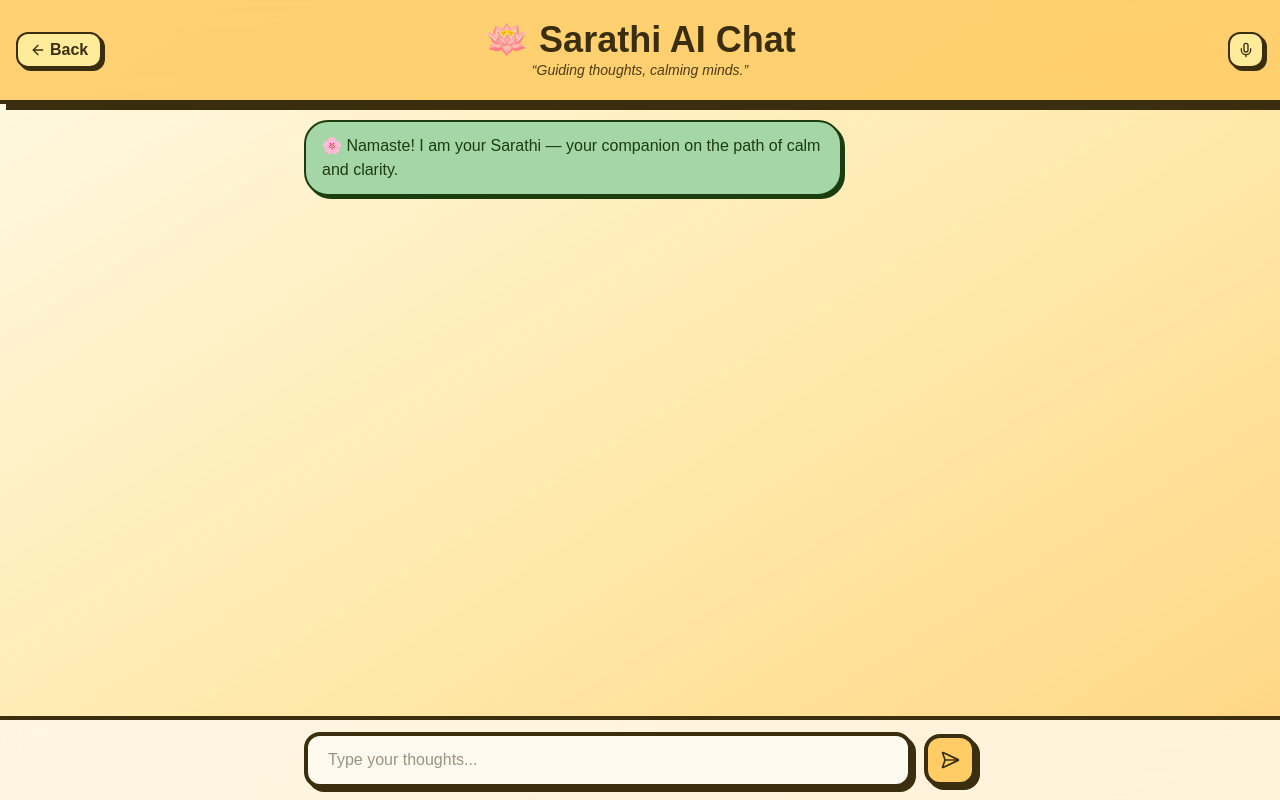
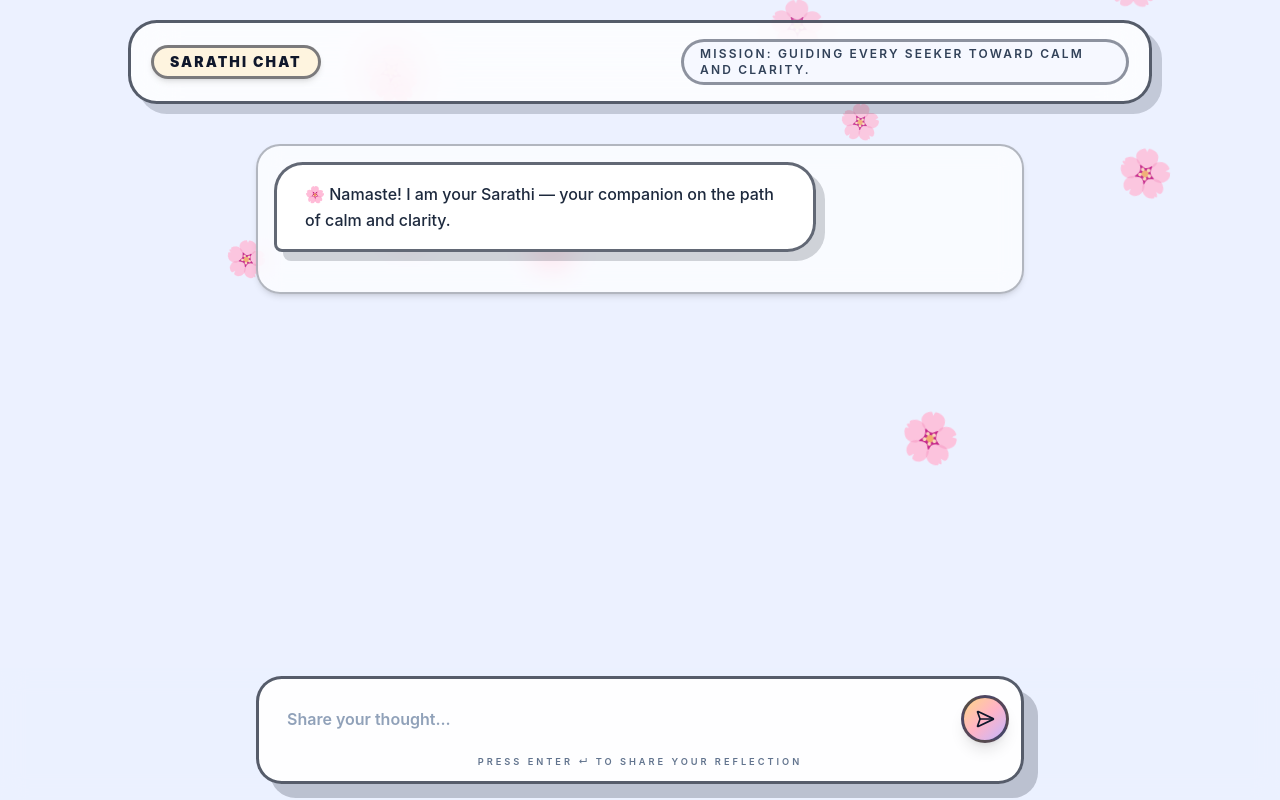
Before and after one commit to StarDust130/Sarathi-Ai, a Next.js app: page /chat in a window 1280 px wide. Built offline with nearby package versions, Linux system fonts and the light colour scheme.

Commit message:
feat: Enhance ChatPage with animated floating flowers and improved UI elements for better user interaction

```diff
--- a/app/chat/page.tsx
+++ b/app/chat/page.tsx
@@ -1,17 +1,20 @@
 "use client";
 
-import { useEffect, useRef, useState } from "react";
+import { useEffect, useMemo, useRef, useState } from "react";
 import { motion } from "framer-motion";
-import { SendHorizonal, ArrowLeft, Mic } from "lucide-react";
-import { useRouter } from "next/navigation";
+import { SendHorizonal } from "lucide-react";
 
-type ChatMessage = {
-  role: "ai" | "user";
-  text: string;
+type ChatMessage = { role: "ai" | "user"; text: string };
+type FloatingFlower = {
+  id: number;
+  left: number;
+  top: number;
+  size: number;
+  duration: number;
+  delay: number;
 };
 
 export default function ChatPage() {
-  const router = useRouter();
   const [messages, setMessages] = useState<ChatMessage[]>([
     {
       role: "ai",
@@ -22,6 +25,19 @@ export default function ChatPage() {
   const [isTyping, setIsTyping] = useState(false);
   const [error, setError] = useState<string | null>(null);
   const messagesEndRef = useRef<HTMLDivElement | null>(null);
+
+  const flowers = useMemo<FloatingFlower[]>(
+    () =>
+      Array.from({ length: 14 }).map((_, id) => ({
+        id,
+        left: Math.random() * 90 + 5,
+        top: Math.random() * 120 - 60,
+        size: Math.random() * 24 + 28,
+        duration: Math.random() * 8 + 14,
+        delay: Math.random() * 6,
+      })),
+    []
+  );
 
   useEffect(() => {
     messagesEndRef.current?.scrollIntoView({ behavior: "smooth" });
@@ -50,7 +66,6 @@ export default function ChatPage() {
 
       const data = await resp.json();
       const reply = (data?.SarthiAi ?? "No reply from AI.").toString();
-
       setMessages((prev) => [...prev, { role: "ai", text: reply }]);
     } catch (err) {
       setError(err instanceof Error ? err.message : "Unexpected error.");
@@ -67,65 +82,70 @@ export default function ChatPage() {
   };
 
   return (
-    <main className="relative flex h-screen flex-col bg-gradient-to-br from-[#fff9e6] via-[#ffebb0] to-[#ffd580] text-[#3a2e0f]">
-      {/* Fixed Header */}
-      <motion.header
-        initial={{ y: -30, opacity: 0 }}
-        animate={{ y: 0, opacity: 1 }}
-        transition={{ duration: 1 }}
-        className="fixed top-0 left-0 w-full py-5 bg-[#ffcc66]/90 backdrop-blur-md border-b-4 border-[#3a2e0f] shadow-[6px_6px_0px_#3a2e0f] flex items-center justify-center z-10"
+    <main className="relative flex flex-col h-dvh bg-[#ECF1FF] text-slate-900 selection:bg-[#FFF5B8]/70 selection:text-slate-900">
+      {/* Floating Background */}
+      <div className="pointer-events-none absolute inset-0 overflow-hidden">
+        {flowers.map((flower) => (
+          <motion.div
+            key={flower.id}
+            className="absolute select-none z-0"
+            style={{
+              left: `${flower.left}%`,
+              top: `${flower.top}px`,
+              fontSize: `${flower.size}px`,
+            }}
+            initial={{ y: "-10vh", opacity: 0 }}
+            animate={{
+              y: "110vh",
+              opacity: [0.7, 0.9, 0.7],
+              rotate: [0, 12, -12, 0],
+            }}
+            transition={{
+              duration: flower.duration,
+              delay: flower.delay,
+              repeat: Infinity,
+              repeatType: "loop",
+            }}
           >
-        {/* Left: Back */}
-        <div className="absolute left-4 top-1/2 -translate-y-1/2">
-          <button
-            onClick={() => router.push("/")}
-            className="flex items-center gap-1 text-[#3a2e0f] font-bold bg-[#ffeb99] border-2 border-[#3a2e0f] rounded-xl px-3 py-1 shadow-[3px_3px_0px_#3a2e0f] hover:-translate-y-0.5 hover:shadow-[4px_4px_0px_#3a2e0f] transition"
-          >
-            <ArrowLeft className="w-4 h-4" /> Back
-          </button>
+            🌸
+          </motion.div>
+        ))}
       </div>
 
-        {/* Center: Title */}
-        <div className="text-center">
-          <h1 className="text-3xl sm:text-4xl font-extrabold">
-            🪷 Sarathi AI Chat
-          </h1>
-          <p className="text-sm italic text-[#4b3b15]">
-            “Guiding thoughts, calming minds.”
+      {/* Header */}
+      <header className="sticky top-0 z-30 flex items-center justify-between mx-auto w-full max-w-5xl mt-3 rounded-[1.4rem] border-[3px] border-slate-900/70 bg-white/80 px-4 py-3 shadow-lg backdrop-blur-xl sm:mt-5 sm:rounded-[1.8rem] sm:px-5 sm:py-4 sm:shadow-[10px_10px_0px_rgba(15,23,42,0.18)]">
+        <div className="flex w-full flex-col gap-2 sm:flex-row sm:items-center sm:justify-between">
+          <span className="rounded-full border-[3px] border-slate-900/55 bg-[#FFEFD2]/70 px-3 py-1 text-xs font-black uppercase tracking-[0.15em] text-slate-900 shadow-md sm:px-4 sm:text-sm">
+            Sarathi Chat
+          </span>
+          <p className="max-w-md rounded-full border-[3px] border-slate-900/45 bg-[#F5F7FF]/85 px-3 py-1 text-[0.65rem] font-semibold uppercase tracking-[0.18em] text-slate-700 sm:px-4 sm:text-xs">
+            Mission: Guiding every seeker toward calm and clarity.
           </p>
         </div>
+      </header>
 
-        {/* Right: Voice */}
-        <motion.button
-          onClick={() => router.push("/talk")}
-          title="Voice mode"
-          aria-label="Voice mode"
-          className="absolute right-4 top-1/2 -translate-y-1/2 grid place-items-center bg-[#ffeb99] border-2 border-[#3a2e0f] rounded-xl p-2 shadow-[3px_3px_0px_#3a2e0f]"
-          whileHover={{ scale: 1.08, y: -2 }}
-          whileTap={{ scale: 0.95 }}
-        >
-          <Mic className="w-4 h-4 text-[#3a2e0f]" />
-        </motion.button>
-      </motion.header>
-
-      {/* Scrollable chat area (with padding for fixed header/footer) */}
-      <div className="flex-1 overflow-y-auto px-4 pt-30 pb-28">
-        <div className="mx-auto flex w-full max-w-2xl flex-col space-y-4">
+      {/* Chat Area */}
+      <section className="flex-1 overflow-y-auto px-4 py-6 sm:px-10 sm:py-10 chat-scrollbar z-10">
+        <div className="mx-auto flex w-full max-w-3xl flex-col space-y-5 sm:space-y-6 bg-white/70 backdrop-blur-md p-4 rounded-3xl border-2 border-slate-900/30 shadow-md">
           {messages.map((m, i) => (
             <motion.div
               key={`${m.role}-${i}`}
-              initial={{ opacity: 0, y: 10 }}
-              animate={{ opacity: 1, y: 0 }}
-              transition={{ duration: 0.3 }}
+              initial={
+                m.role === "ai"
+                  ? { opacity: 0, x: -20, scale: 0.95 }
+                  : { opacity: 0, x: 20, scale: 0.95 }
+              }
+              animate={{ opacity: 1, x: 0, scale: 1 }}
+              transition={{ type: "spring", stiffness: 400, damping: 30 }}
               className={`flex ${
                 m.role === "user" ? "justify-end" : "justify-start"
               }`}
             >
               <div
-                className={`max-w-[80%] px-4 py-3 rounded-3xl border-2 ${
+                className={`max-w-[74%] rounded-[1.8rem] border-[3px] px-5 py-3 text-sm font-medium leading-relaxed shadow-[9px_9px_0px_rgba(15,23,42,0.18)] sm:px-7 sm:py-4 sm:text-base ${
                   m.role === "user"
-                    ? "bg-[#ffcc66] border-[#3a2e0f] text-[#3a2e0f] shadow-[3px_3px_0px_#3a2e0f]"
-                    : "bg-[#a5d6a7] border-[#1b3d0f] text-[#1b3d0f] shadow-[3px_3px_0px_#1b3d0f]"
+                    ? "rounded-br-lg border-slate-900/75 bg-gradient-to-r from-[#FF9EAA] via-[#FFD481] to-[#FFF8D6] text-slate-900"
+                    : "rounded-bl-lg border-slate-900/65 bg-white/95 text-slate-800 backdrop-blur"
                 }`}
               >
                 {m.text}
@@ -135,42 +155,93 @@ export default function ChatPage() {
 
           {isTyping && (
             <motion.div
-              initial={{ opacity: 0 }}
-              animate={{ opacity: 1 }}
-              className="italic text-[#2e3b10] pl-2"
+              initial={{ opacity: 0, y: 6 }}
+              animate={{ opacity: 1, y: 0 }}
+              role="status"
+              className="inline-flex items-center gap-2 self-start rounded-full border-[3px] border-slate-900/55 bg-white/90 px-3.5 py-1.5 text-[0.7rem] font-semibold uppercase tracking-[0.26em] text-slate-700 shadow-[6px_6px_0px_rgba(15,23,42,0.16)] sm:text-xs"
             >
-              Sarathi is typing<span className="animate-pulse">...</span>
+              <span className="flex gap-1.5">
+                <span className="h-2.5 w-2.5 animate-bounce rounded-full bg-[#FF9EAA]" />
+                <span
+                  className="h-2.5 w-2.5 animate-bounce rounded-full bg-[#FFD07F]"
+                  style={{ animationDelay: "0.12s" }}
+                />
+                <span
+                  className="h-2.5 w-2.5 animate-bounce rounded-full bg-[#A5B4FC]"
+                  style={{ animationDelay: "0.24s" }}
+                />
+              </span>
+              Sarathi is weaving a reply
             </motion.div>
           )}
 
-          {error && <p className="text-sm text-red-700 italic pl-2">{error}</p>}
+          {error && (
+            <motion.div
+              initial={{ opacity: 0.6 }}
+              animate={{ opacity: 1 }}
+              className="flex items-center gap-2 self-start rounded-[1.4rem] border-[3px] border-rose-400/80 bg-rose-50/90 px-4 py-2 text-xs font-semibold text-rose-600 shadow-[6px_6px_0px_rgba(244,63,94,0.22)] sm:text-sm"
+            >
+              <span className="h-2.5 w-2.5 rounded-full bg-rose-400" />
+              {error}
+            </motion.div>
+          )}
+
           <div ref={messagesEndRef} />
         </div>
-      </div>
+      </section>
 
-      {/* Fixed Footer Input */}
-      <div className="fixed bottom-0 left-0 w-full bg-[#fff6e5]/90 backdrop-blur-md border-t-4 border-[#3a2e0f] px-4 py-3">
-        <div className="mx-auto flex w-full max-w-2xl items-center gap-3">
+      {/* Input */}
+      <footer className="sticky bottom-0 z-30 flex justify-center bg-[#ECF1FF]/90 backdrop-blur-md pb-4 pt-2 px-4 sm:px-8">
+        <div className="w-full max-w-3xl rounded-[1.4rem] border-[3px] border-slate-900/70 bg-white/95 px-3 py-2.5 shadow-lg sm:rounded-[1.6rem] sm:py-3 sm:shadow-[14px_14px_0px_rgba(15,23,42,0.22)]">
+          <div className="grid grid-cols-[1fr_auto] items-center gap-2 sm:gap-4">
             <input
               type="text"
               value={input}
               onChange={(e) => setInput(e.target.value)}
               onKeyDown={(e) => e.key === "Enter" && handleSend()}
-            placeholder="Type your thoughts..."
-            className="flex-1 px-5 py-3 rounded-2xl border-4 border-[#3a2e0f] bg-[#fffaf0] text-[#3a2e0f] shadow-[4px_4px_0px_#3a2e0f] focus:outline-none disabled:opacity-60"
+              placeholder="Share your thought..."
+              autoComplete="off"
+              className="h-11 rounded-full bg-transparent px-4 text-sm font-semibold text-slate-900 placeholder:text-slate-400 outline-none sm:h-14 sm:text-base"
               disabled={isTyping}
             />
             <motion.button
-            whileHover={{ scale: 1.05 }}
-            whileTap={{ scale: 0.95 }}
+              whileHover={{ scale: 1.06, rotate: 2 }}
+              whileTap={{ scale: 0.94 }}
               onClick={handleSend}
               disabled={isTyping}
-            className="bg-[#ffcc66] border-4 border-[#3a2e0f] rounded-2xl p-3 shadow-[4px_4px_0px_#3a2e0f] disabled:opacity-60"
+              aria-label="Send message"
+              className="flex h-10 w-10 items-center justify-center rounded-full border-[3px] border-slate-900/70 bg-gradient-to-br from-[#FFD481] via-[#FFB3C6] to-[#C2B5FF] shadow-lg transition disabled:cursor-not-allowed disabled:opacity-60 sm:h-12 sm:w-12"
             >
-            <SendHorizonal className="w-5 h-5 text-[#3a2e0f]" />
+              <SendHorizonal className="h-5 w-5 text-slate-900" />
             </motion.button>
           </div>
+          <p className="mt-2 text-center text-[0.58rem] font-semibold uppercase tracking-[0.2em] text-slate-500 sm:tracking-[0.32em]">
+            Press Enter ↵ to share your reflection
+          </p>
         </div>
+      </footer>
+
+      <style jsx>{`
+        :global(html),
+        :global(body) {
+          height: 100%;
+          margin: 0;
+          overflow: hidden;
+          background: #ecf1ff;
+          font-family: "Inter", system-ui, -apple-system, BlinkMacSystemFont,
+            "Segoe UI", sans-serif;
+        }
+        .chat-scrollbar::-webkit-scrollbar {
+          width: 6px;
+        }
+        .chat-scrollbar::-webkit-scrollbar-thumb {
+          background: #ffd07f;
+          border-radius: 10px;
+        }
+        .chat-scrollbar::-webkit-scrollbar-thumb:hover {
+          background: #ff9eaa;
+        }
+      `}</style>
     </main>
   );
 }
```
Lines whose indentation alone changed are shown as unchanged.
